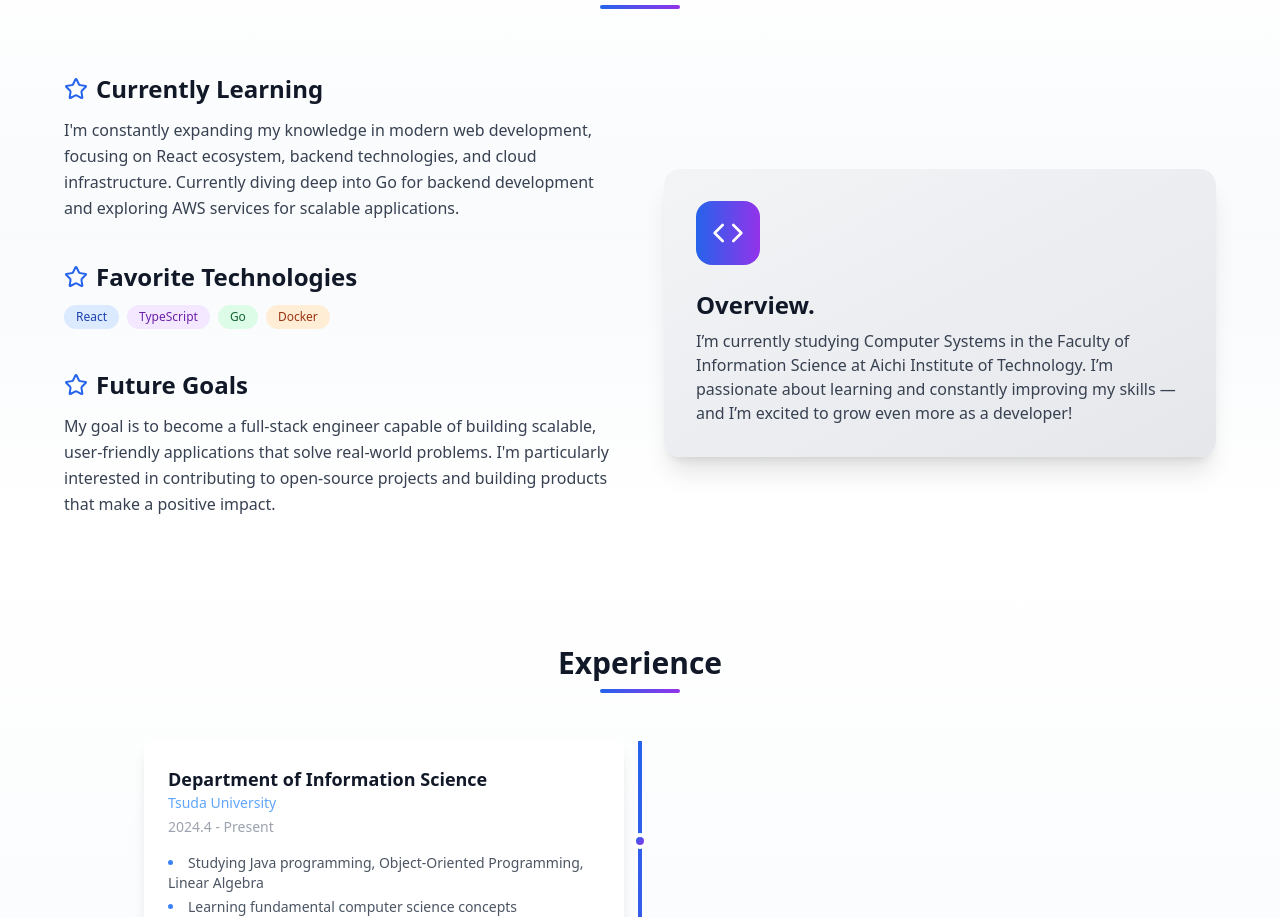
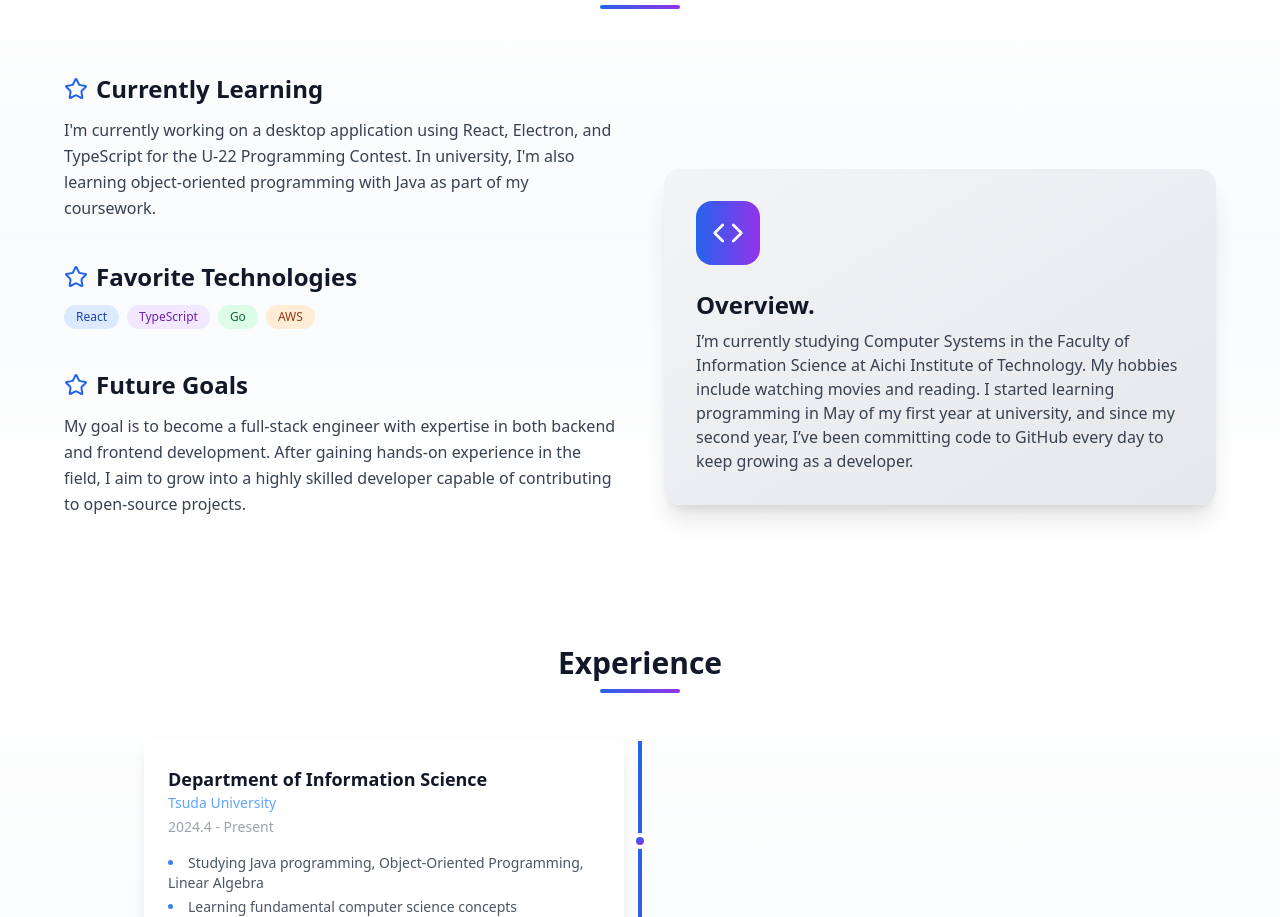
Before and after one commit to kopo-k/my-portfolio, an Astro site: page / in a window 1280 px wide. Shown: the part 916-1833 px from the top of the page. Built offline with nearby package versions, Linux system fonts and the light colour scheme; Astro itself is replaced by a stand-in of ours; no server answers.

Commit message:
fix: aboutの自己紹介を修正

```diff
--- a/src/components/About.astro
+++ b/src/components/About.astro
@@ -22,7 +22,7 @@
             <p class="group-hover:text-blue-600 transition-colors duration-300">Currently Learning</p>
           </h3>
           <p class="text-gray-700 dark:text-gray-300 leading-relaxed ">
-            I'm constantly expanding my knowledge in modern web development, focusing on React ecosystem, backend technologies, and cloud infrastructure. Currently diving deep into Go for backend development and exploring AWS services for scalable applications.
+            I'm currently working on a desktop application using React, Electron, and TypeScript for the U-22 Programming Contest. In university, I'm also learning object-oriented programming with Java as part of my coursework.
           </p>
         </div>
 
@@ -38,7 +38,7 @@
             <span class="bg-blue-100 text-blue-800 dark:bg-blue-900 dark:text-blue-300 text-xs font-medium px-3 py-1 rounded-full">React</span>
             <span class="bg-purple-100 text-purple-800 dark:bg-purple-900 dark:text-purple-300 text-xs font-medium px-3 py-1 rounded-full">TypeScript</span>
             <span class="bg-green-100 text-green-800 dark:bg-green-900 dark:text-green-300 text-xs font-medium px-3 py-1 rounded-full">Go</span>
-            <span class="bg-orange-100 text-orange-800 dark:bg-orange-900 dark:text-orange-300 text-xs font-medium px-3 py-1 rounded-full">Docker</span>
+            <span class="bg-orange-100 text-orange-800 dark:bg-orange-900 dark:text-orange-300 text-xs font-medium px-3 py-1 rounded-full">AWS</span>
           </div>
         </div>
 
@@ -52,7 +52,7 @@
             </p>
           </h3>
           <p class="text-gray-700 dark:text-gray-300 leading-relaxed">
-            My goal is to become a full-stack engineer capable of building scalable, user-friendly applications that solve real-world problems. I'm particularly interested in contributing to open-source projects and building products that make a positive impact.
+            My goal is to become a full-stack engineer with expertise in both backend and frontend development. After gaining hands-on experience in the field, I aim to grow into a highly skilled developer capable of contributing to open-source projects.
           </p>
         </div>
       </div>
@@ -65,7 +65,8 @@
         <h4 class="text-2xl font-bold text-gray-900 dark:text-white mb-2 group-hover:text-blue-600 transition-colors duration-1000">Overview.</h4>
         <p class="text-gray-700 dark:text-gray-300">
           I’m currently studying Computer Systems in the Faculty of Information Science at Aichi Institute of Technology.
-          I’m passionate about learning and constantly improving my skills — and I’m excited to grow even more as a developer!
+          My hobbies include watching movies and reading.
+          I started learning programming in May of my first year at university, and since my second year, I’ve been committing code to GitHub every day to keep growing as a developer.
         </p>
       </div>
     </div>
```
